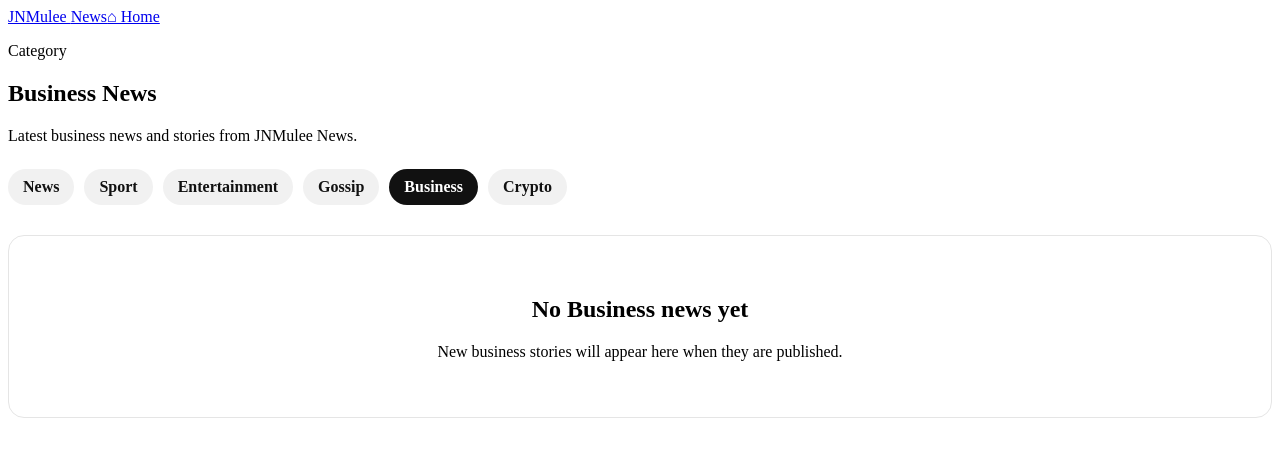
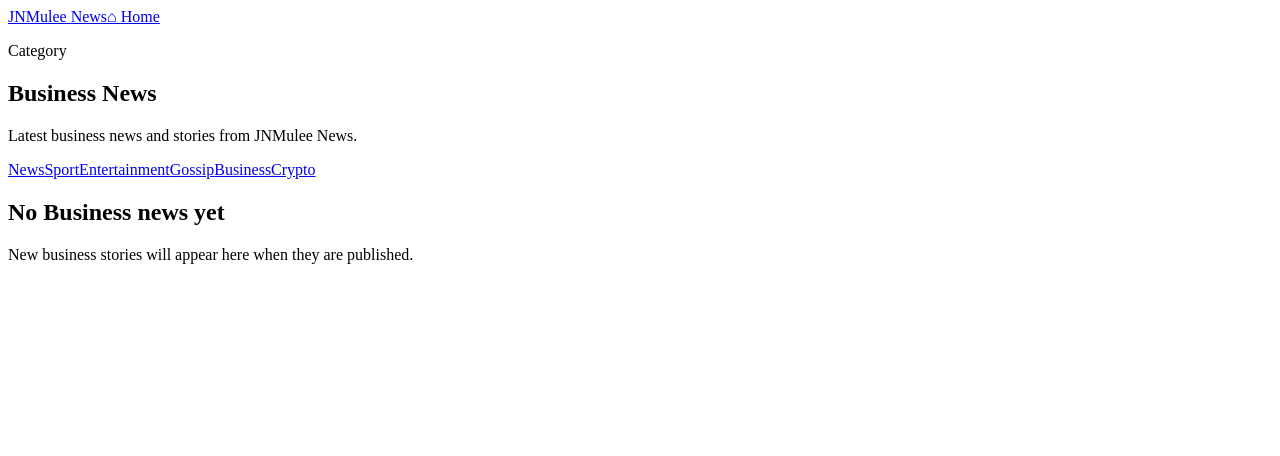
Before and after one commit to JnmuleeNews/Jnmulee-news, a Next.js app: page /category/business in a window 1280 px wide. Shown: the top 456 px of the page. Built offline with nearby package versions, Linux system fonts and the light colour scheme; no server answers; the database is empty.

Commit message:
Update page.tsx

```diff
--- a/app/category/[slug]/page.tsx
+++ b/app/category/[slug]/page.tsx
@@ -98,15 +98,7 @@ export default async function Category({ params }: Props) {
           JNMulee News.
         </p>
 
-        <nav
-          style={{
-            display: "flex",
-            gap: 10,
-            flexWrap: "wrap",
-            marginTop: 24,
-            marginBottom: 30,
-          }}
-        >
+        <nav className="categoryNav">
           {categoryLinks.map((category) => {
             const active =
               category.slug === slug.toLowerCase() ||
@@ -117,14 +109,11 @@ export default async function Category({ params }: Props) {
               <Link
                 key={category.slug}
                 href={`/category/${category.slug}`}
-                style={{
-                  padding: "9px 15px",
-                  borderRadius: 999,
-                  textDecoration: "none",
-                  fontWeight: 700,
-                  background: active ? "#111" : "#f1f1f1",
-                  color: active ? "#fff" : "#111",
-                }}
+                className={
+                  active
+                    ? "categoryNavLink active"
+                    : "categoryNavLink"
+                }
               >
                 {category.name}
               </Link>
@@ -133,14 +122,7 @@ export default async function Category({ params }: Props) {
         </nav>
 
         {!posts || posts.length === 0 ? (
-          <div
-            style={{
-              padding: "40px 20px",
-              textAlign: "center",
-              border: "1px solid #e5e5e5",
-              borderRadius: 16,
-            }}
-          >
+          <div className="emptyState">
             <h2>No {displayCategory} news yet</h2>
 
             <p>
```
